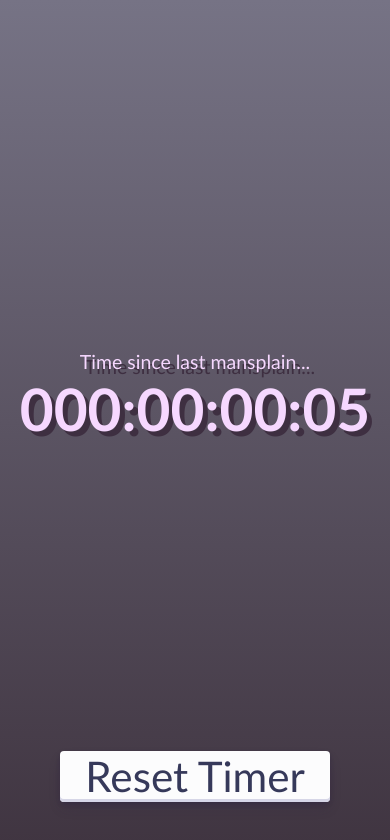
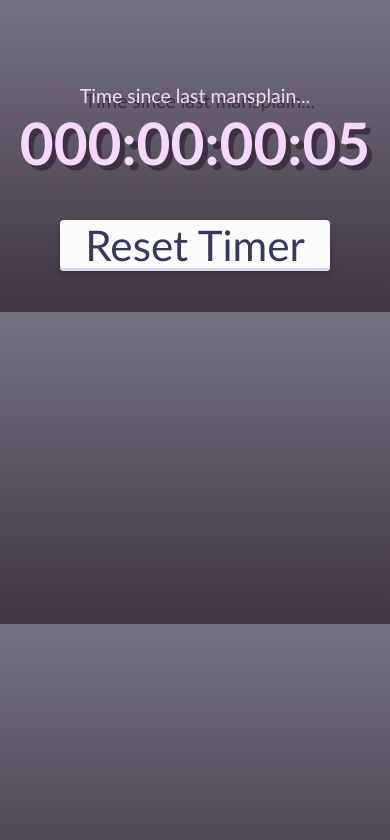
Before and after one commit to Finadoggie/mansplain-timer, a plain HTML site: page index.html in a window 390 px wide. Drawn offline with Linux system fonts and the light colour scheme.

Commit message:
Update style.css

```diff
--- a/style.css
+++ b/style.css
@@ -90,3 +90,13 @@ body {
   box-shadow: #D6D6E7 0 3px 7px inset;
   transform: translateY(2px);
 }
+
+@media only screen and (max-width: 600px) {
+    body {
+        height: 100%;
+    }
+
+    #container {
+        height: 90%;
+    }
+}
```
